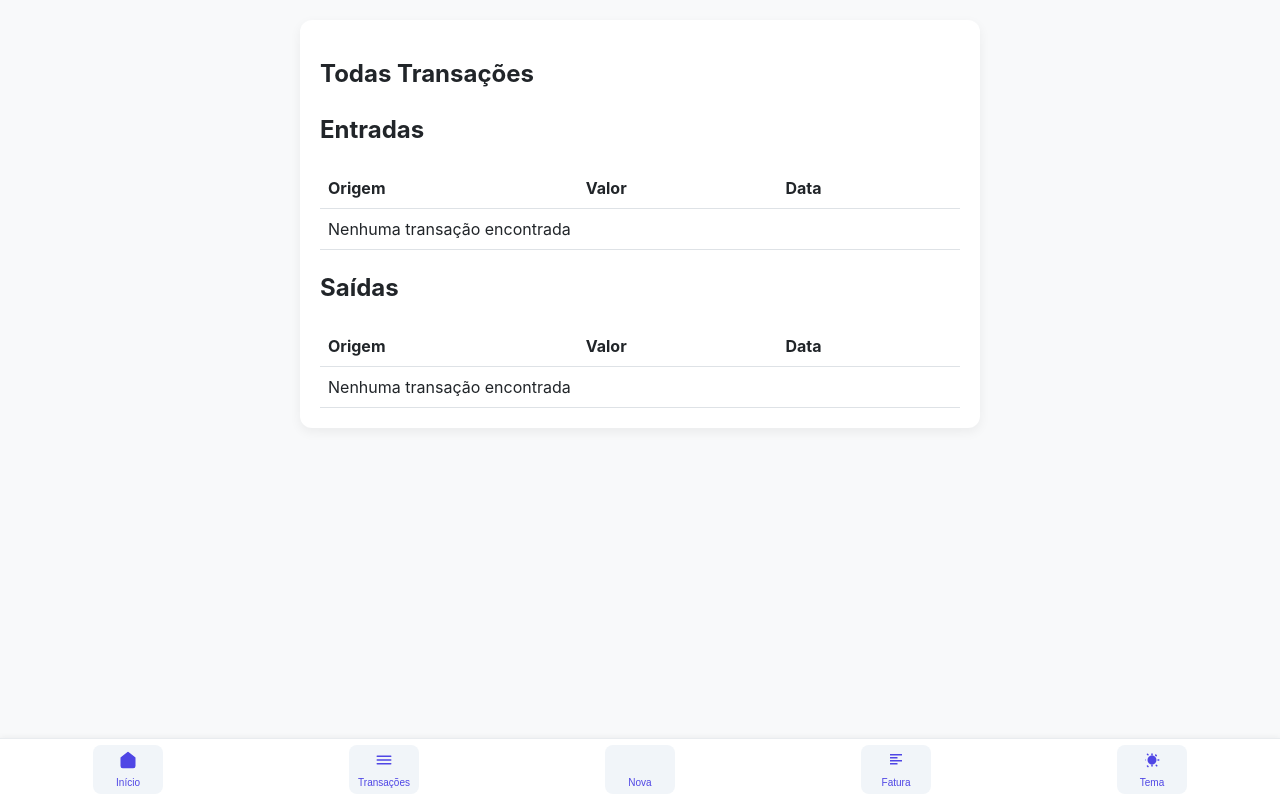
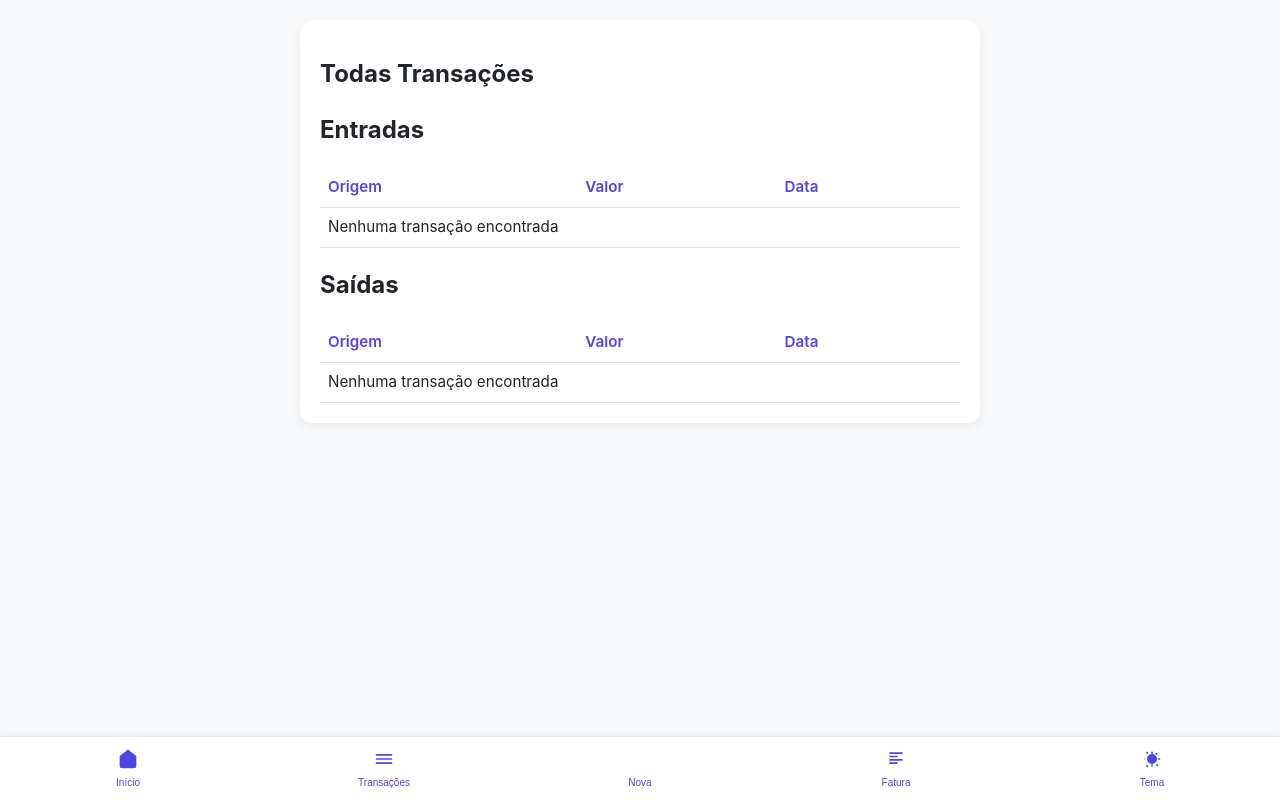
Before and after one commit to rodrigofreitasit/controle-financeiro, a plain HTML site: page index.html in a window 1280 px wide. Both pictures are taken after a click on the button "Transações". Drawn offline with nearby package versions, Linux system fonts and the light colour scheme.

Commit message:
Add files via upload

```diff
--- a/styles.css
+++ b/styles.css
@@ -585,3 +585,81 @@ body {
   height: 18px;
   fill: var(--button-text);
 }
+
+/* Inputs e formulários */
+input, select, textarea {
+  width: 100%;
+  padding: 10px 14px;
+  border-radius: 10px;
+  border: 1px solid var(--input-border);
+  background-color: var(--input-bg);
+  color: var(--text);
+  font-size: 1rem;
+  box-sizing: border-box;
+}
+
+input:focus, select:focus, textarea:focus {
+  outline: none;
+  border-color: var(--accent);
+  box-shadow: 0 0 0 2px rgba(79, 70, 229, 0.2);
+}
+
+form .form-group {
+  margin-bottom: 20px;
+}
+
+/* Tabelas */
+table {
+  width: 100%;
+  border-collapse: collapse;
+  margin-top: 10px;
+  font-size: 0.95rem;
+}
+
+th, td {
+  padding: 10px 12px;
+  text-align: left;
+  border-bottom: 1px solid var(--card-border);
+}
+
+th {
+  background-color: var(--card-bg);
+  color: var(--accent);
+  font-weight: 600;
+}
+
+/* Navegação inferior refinada */
+.bottom-nav {
+  position: fixed;
+  bottom: 0;
+  left: 0;
+  right: 0;
+  background-color: var(--card-bg);
+  border-top: 1px solid var(--card-border);
+  display: flex;
+  justify-content: space-around;
+  align-items: center;
+  padding: 6px 0;
+  box-shadow: 0 -1px 6px var(--shadow);
+  z-index: 1000;
+}
+
+.bottom-nav button {
+  background: transparent;
+  border: none;
+  flex: 1;
+  font-size: 10px;
+  color: var(--button-text);
+  display: flex;
+  flex-direction: column;
+  align-items: center;
+  padding: 6px;
+  gap: 4px;
+  cursor: pointer;
+}
+
+.bottom-nav button svg {
+  width: 20px;
+  height: 20px;
+  fill: var(--button-text);
+}
```
